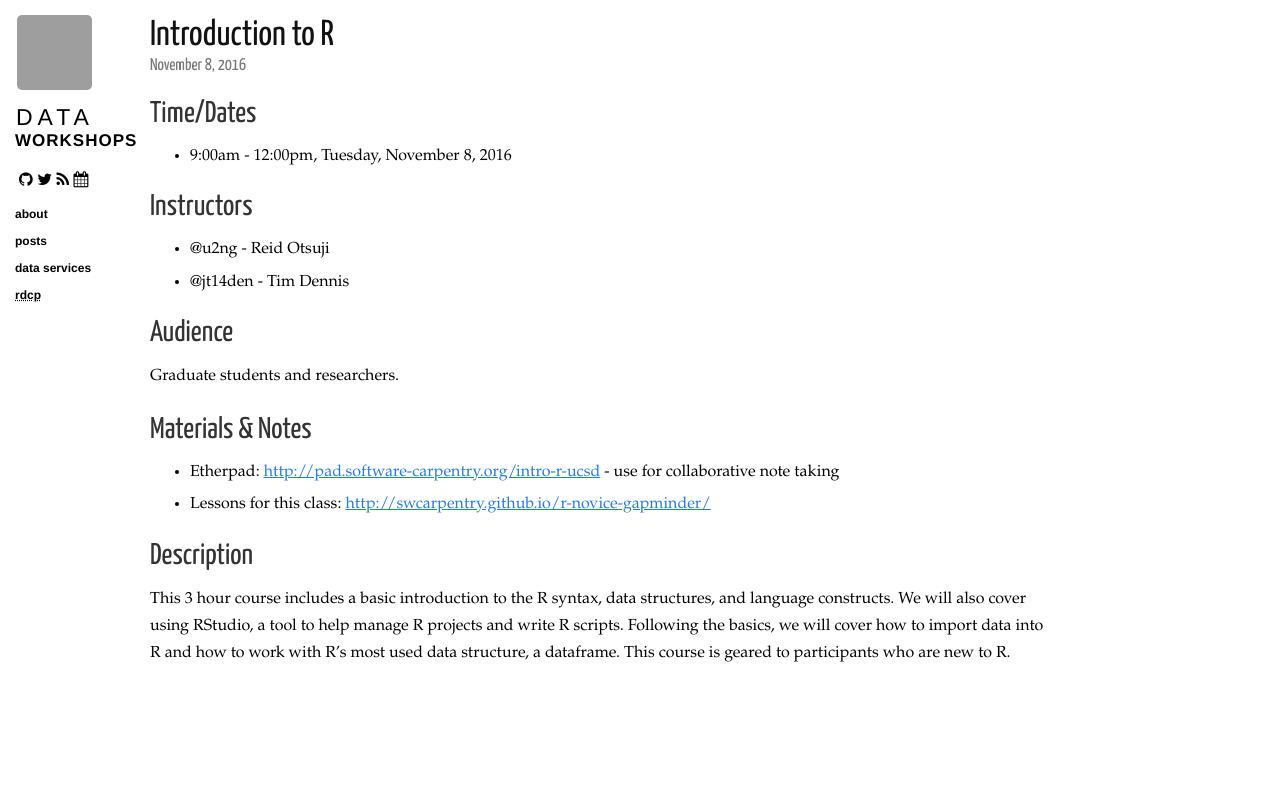
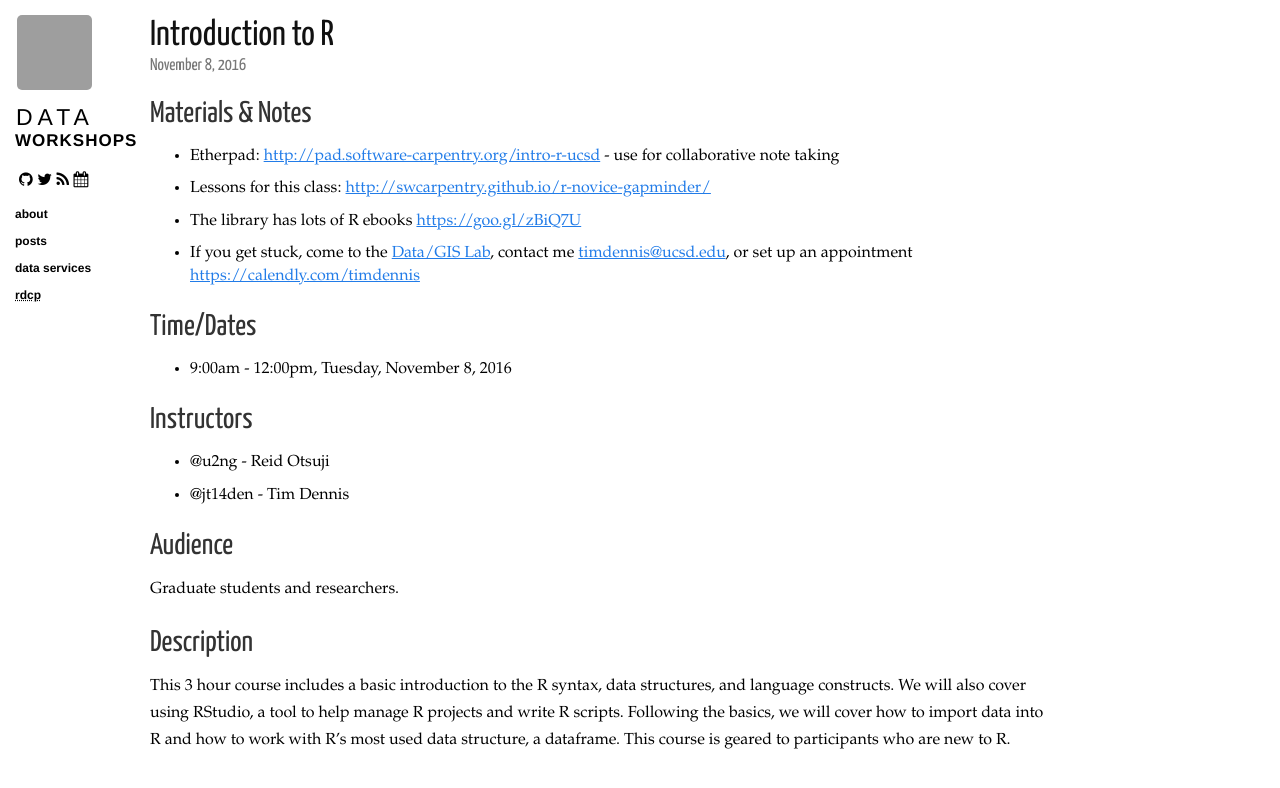
Before and after one commit to ucsdlib/workshops, a Jekyll site: the page built from _posts/2016-11-08-intro-R.markdown, in a window 1280 px wide. Shown: the top 788 px of the page. Built offline with Jekyll 4.4.1, drawn with Linux system fonts in a browser that asks for light colours; nearby versions of some CDN libraries; grey boxes are pictures that could not be loaded.

Commit message:
adding resources

```diff
--- a/_posts/2016-11-08-intro-R.markdown
+++ b/_posts/2016-11-08-intro-R.markdown
@@ -3,6 +3,13 @@ layout: post
 title: Introduction to R
 category: posts r
 ---
+
+## Materials & Notes
+
+* Etherpad: <http://pad.software-carpentry.org/intro-r-ucsd> - use for collaborative note taking
+* Lessons for this class: <http://swcarpentry.github.io/r-novice-gapminder/>
+* The library has lots of R ebooks <https://goo.gl/zBiQ7U>
+* If you get stuck, come to the [Data/GIS Lab](http://ucsd.libguides.com/data-gis-lab), contact me <timdennis@ucsd.edu>, or set up an appointment <https://calendly.com/timdennis>
 
 ## Time/Dates
 
```
Also changed, not shown: other parts of _posts/2016-11-08-intro-R.markdown (+0 -5 lines).
